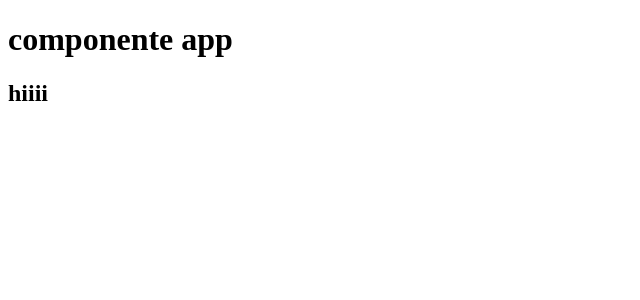
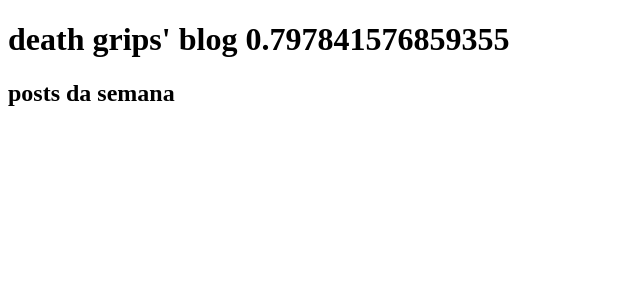
Before and after one commit to loonismos/fundamentos-react, a React app: page / in a window 1280 px wide. Shown: the top 300 px of the page, without its empty margins (0-640 px from the left). Built offline with nearby package versions, Linux system fonts and the light colour scheme.

Commit message:
expressões js no jsx

```diff
--- a/src/App.js
+++ b/src/App.js
@@ -1,10 +1,12 @@
 import React from "react";
+
+const category = 'posts da semana';
 
 function App() {
   return (
     <>
-      <h1>componente app</h1>
-      <h2>hiiii</h2>
+      <h1>death grips' blog {Math.random()}</h1>
+      <h2>{category}</h2>
     </>
   );
 }
```
